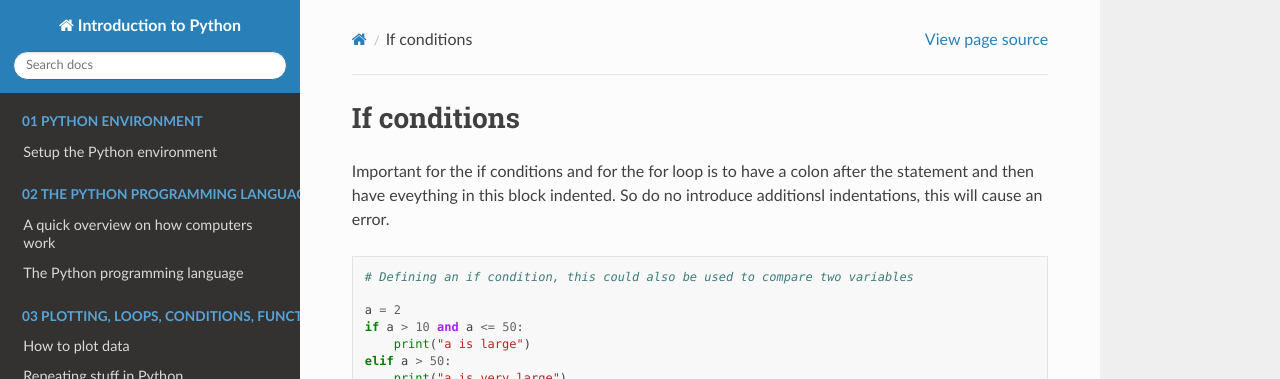
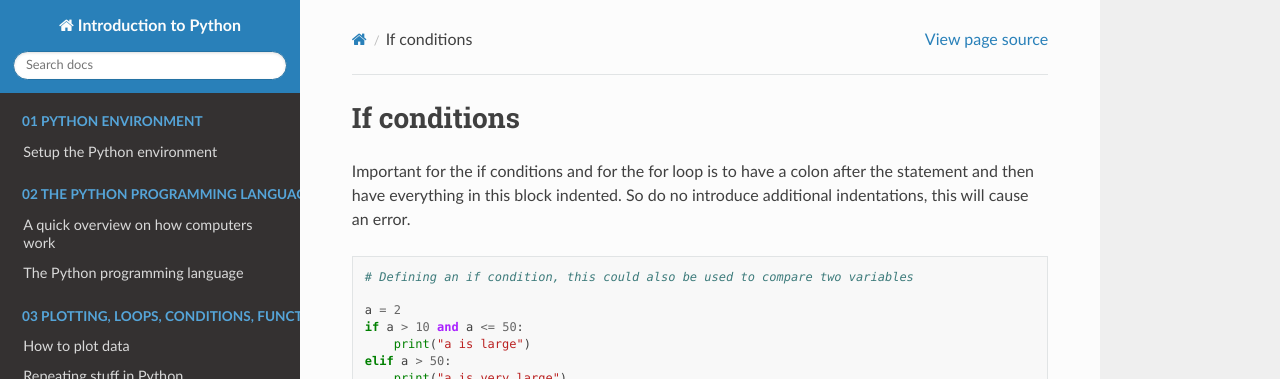
Before and after one commit to willi-kappler/python_intro, a Sphinx documentation site: the page built from docs/intro03/conditions.rst, in a window 1280 px wide and 900 px high. Shown: the top 379 px of the window. Built offline with Sphinx 7.4.7 and the Read the Docs theme 3.1.0, drawn with Linux system fonts in a browser that asks for light colours.

Commit message:
Fix typos and clarify indentation rules in conditions.rst
Corrected typos and improved clarity in the explanation of indentation rules for if conditions and for loops.

```diff
--- a/docs/intro03/conditions.rst
+++ b/docs/intro03/conditions.rst
@@ -6,8 +6,8 @@ If conditions
     single: elif
     single: else
 
-Important for the if conditions and for the for loop is to have a colon after the statement and then have eveything in
-this block indented. So do no introduce additionsl indentations, this will cause an error.
+Important for the if conditions and for the for loop is to have a colon after the statement and then have everything in
+this block indented. So do no introduce additional indentations, this will cause an error.
 
 .. code-block:: python
 
```
